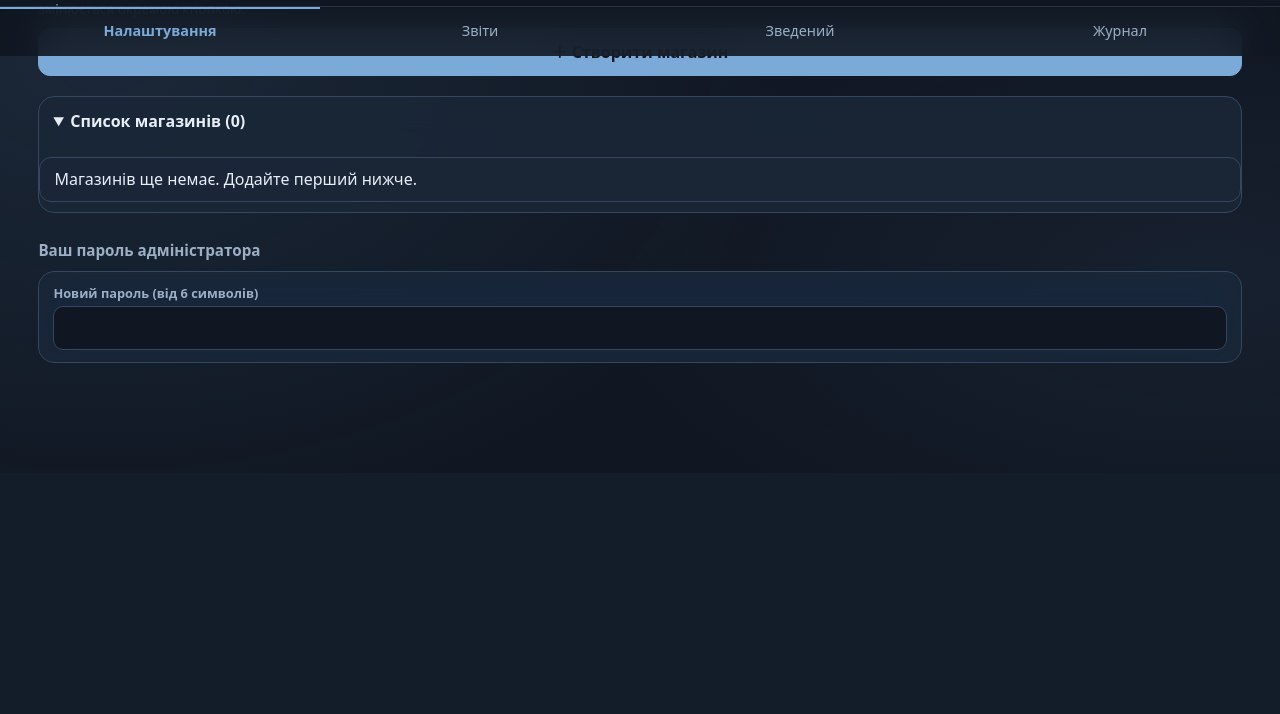
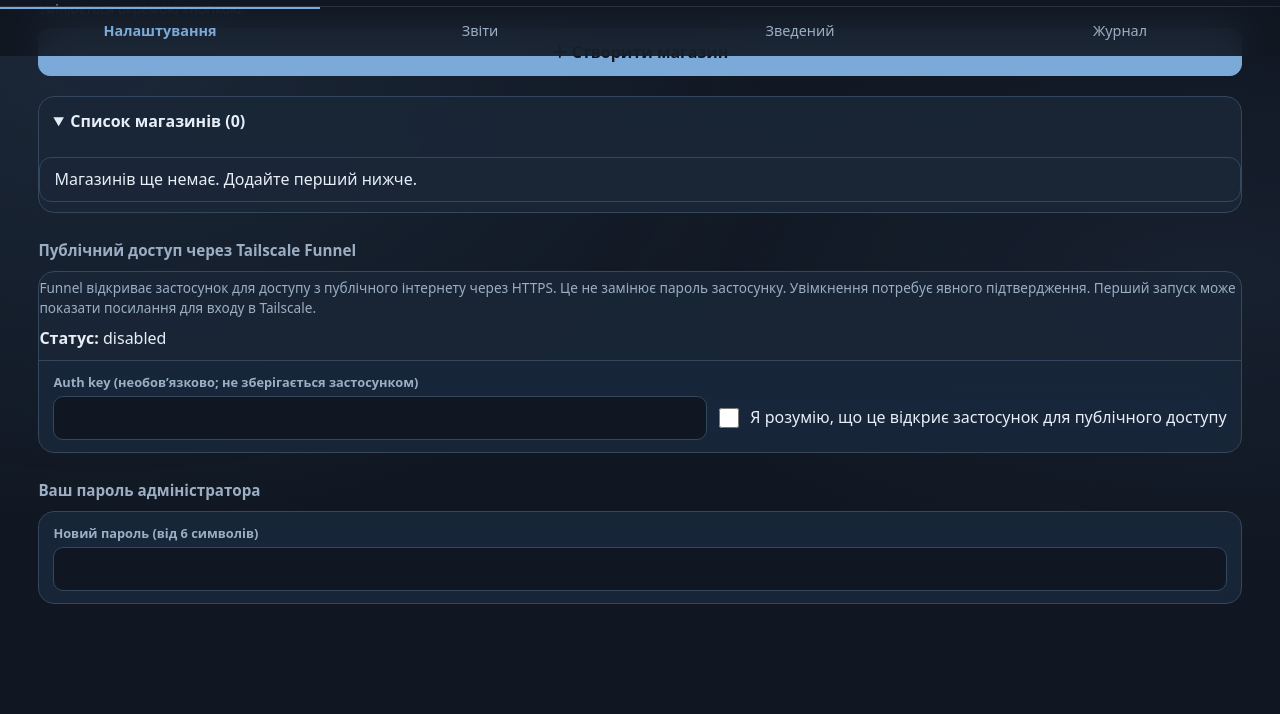
Before and after one commit to Alsesd/EasyMourningReport, a FastAPI app: page /admin in a window 1280 px wide. Shown: the part 744-1458 px from the top of the page. Before the commit the page ends 1107 px from the top, so only its background shows below. Run offline with FastAPI, Linux system fonts and the light colour scheme; the visitor is signed in with stand-in values (Sample User, id 1); data comes from the database, SQL or seed files in the repository; data that the repository does not hold is empty.

Commit message:
Integrate Tailscale controls and runtime handling

```diff
--- a/app/templates/admin.html
+++ b/app/templates/admin.html
@@ -140,6 +140,27 @@
 </section>
 {% endif %}
 
+<h2 id="tailscale">Публічний доступ через Tailscale Funnel</h2>
+<div class="card">
+    <p class="hint">Funnel відкриває застосунок для доступу з публічного інтернету через HTTPS. Це не замінює пароль застосунку.
+        Увімкнення потребує явного підтвердження. Перший запуск може показати посилання для входу в Tailscale.</p>
+    <p><strong>Статус:</strong> {{ tailscale.state }}</p>
+    {% if tailscale.public_url %}<p>Публічна адреса: <a href="{{ tailscale.public_url }}" rel="noopener noreferrer" target="_blank">{{ tailscale.public_url }}</a></p>{% endif %}
+    {% if tailscale.login_url %}<p>Потрібен вхід у Tailscale: <a href="{{ tailscale.login_url }}" rel="noopener noreferrer" target="_blank">Увійти та авторизувати пристрій</a>. Після підтвердження натисніть «Увімкнути / повторити» нижче.</p>{% endif %}
+    {% if tailscale.error %}<p class="flash err" role="alert">{{ tailscale.error }}</p>{% endif %}
+    {% if tailscale.state == "running" %}
+    <form class="entry entry-form" method="post" action="/admin/tailscale/disable">
+        <button class="danger" type="submit">Вимкнути Public Funnel</button>
+    </form>
+    {% else %}
+    <form class="entry entry-form" method="post" action="/admin/tailscale/enable">
+        <label class="field grow"><span>Auth key (необов’язково; не зберігається застосунком)</span><input type="password" name="auth_key" autocomplete="new-password" spellcheck="false"></label>
+        <label class="chk"><input type="checkbox" name="confirm_public" value="yes" required> Я розумію, що це відкриє застосунок для публічного доступу</label>
+        <button class="primary" type="submit">{% if tailscale.enabled %}Увімкнути / повторити{% else %}Enable Public Funnel{% endif %}</button>
+    </form>
+    {% endif %}
+</div>
+
 <h2 id="password">Ваш пароль адміністратора</h2>
 <div class="card">
     <form class="entry entry-form" method="post" action="/admin/password">
```
